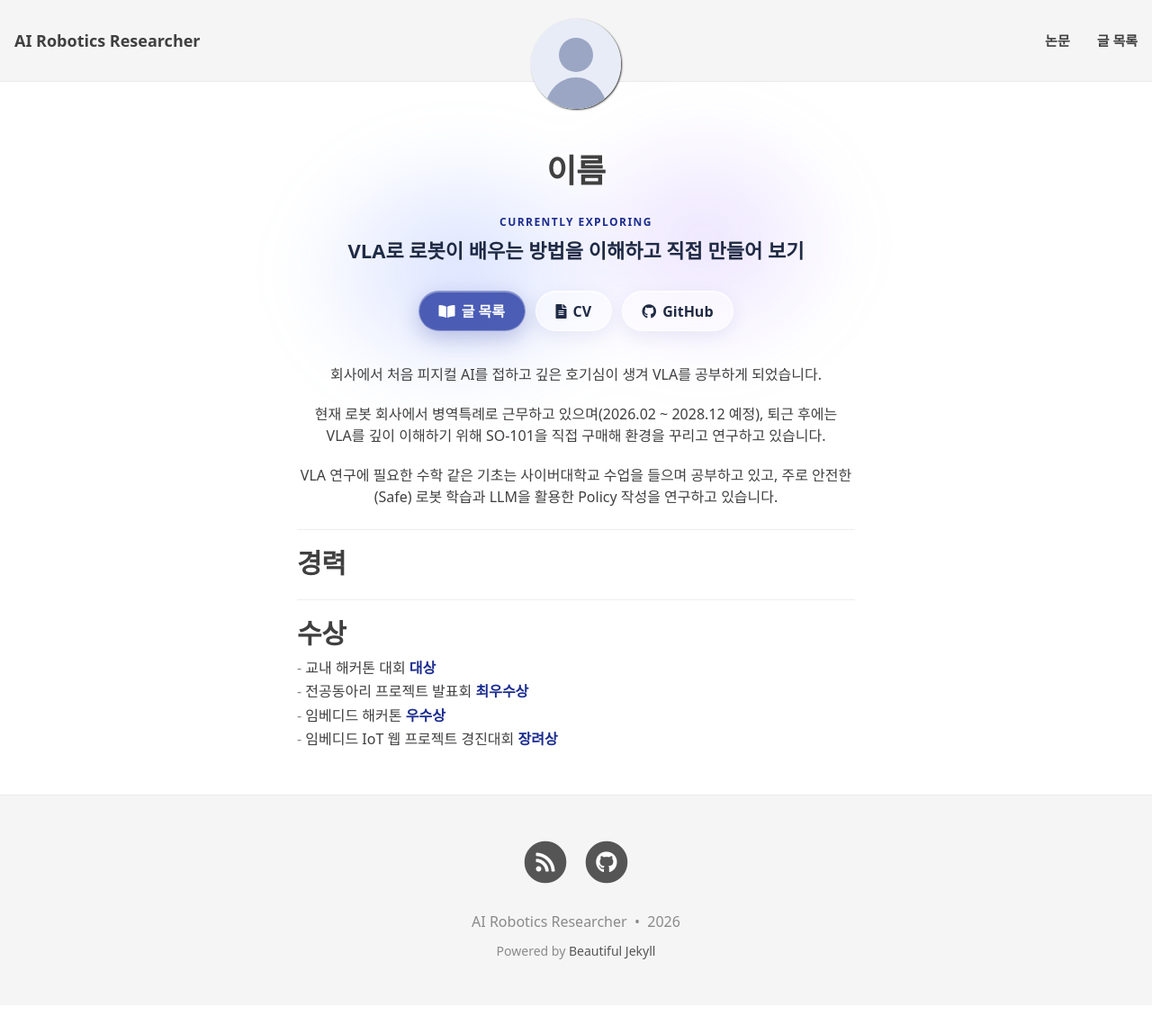
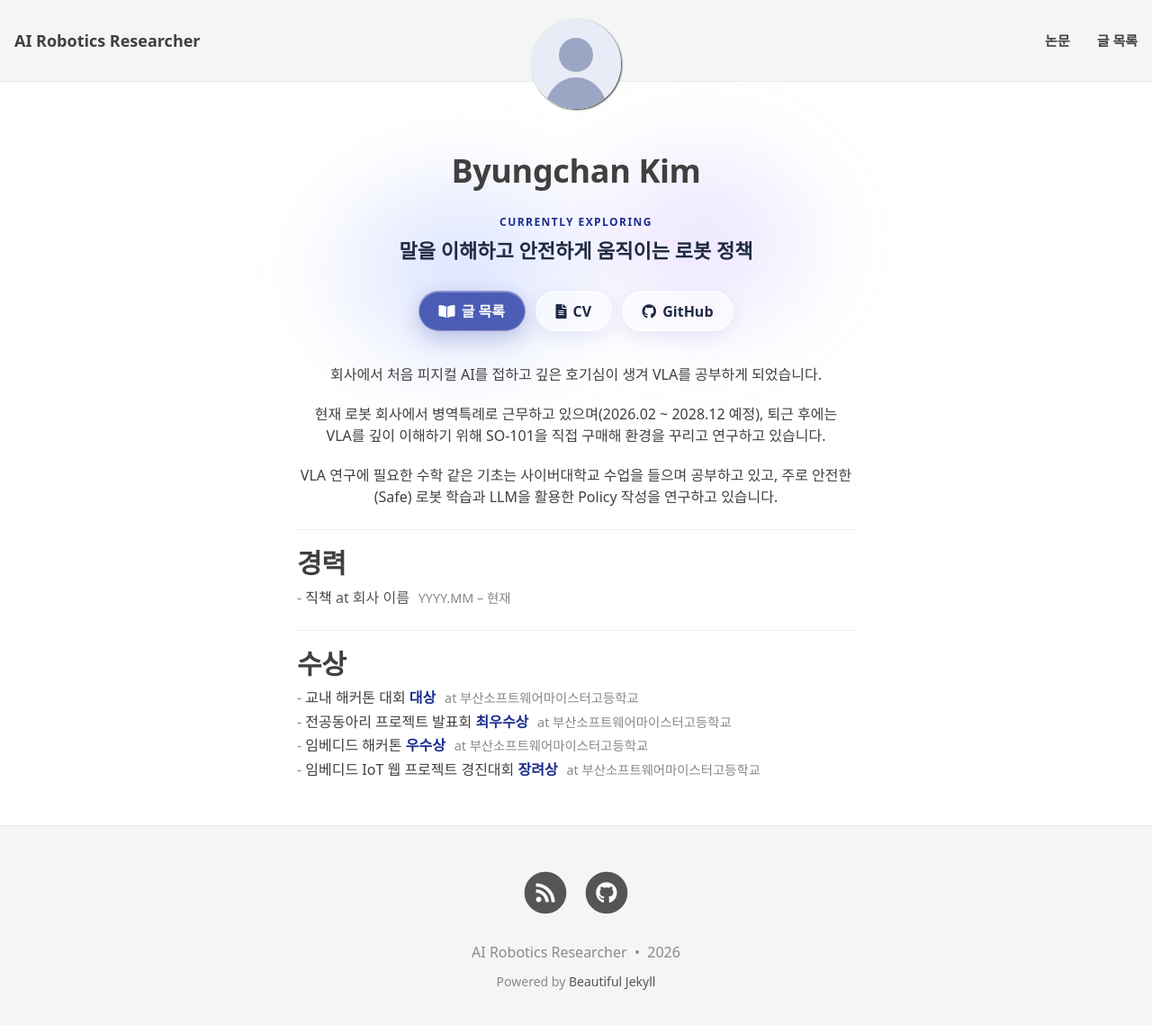
Before and after one commit to chanyee725/chanyee725, a Jekyll site: the page built from index.html, in a window 1280 px wide and 1151 px high. Shown: the top 1139 px of the window at 90% size. Built offline with Jekyll 4.4.1, drawn with Linux system fonts in a browser that asks for light colours; nearby versions of some CDN libraries; some web fonts are replaced; the list of posts is cut into pages by our own code.

Commit message:
docs: add profile name, mission and award organizers

```diff
--- a/_data/profile.yml
+++ b/_data/profile.yml
@@ -1,19 +1,29 @@
 # 첫 화면 프로필. 아래 예시를 실제 내용으로 바꿔 쓴다.
-name: 이름
+name: Byungchan Kim
 label: Currently Exploring
-mission: VLA로 로봇이 배우는 방법을 이해하고 직접 만들어 보기
+mission: 말을 이해하고 안전하게 움직이는 로봇 정책
+
+# career: role(직책), org(회사), period(기간). 위에서부터 보인다 (최신을 위에)
+career:
+  - role: 직책
+    org: 회사 이름
+    period: YYYY.MM – 현재
 
 # awards: title(대회), prize(상), org(주최), date(연월, 없으면 생략)
 # certifications: title(자격증), org(발급 기관), date(취득 연월)
 awards:
   - title: 교내 해커톤 대회
     prize: 대상
+    org: 부산소프트웨어마이스터고등학교
   - title: 전공동아리 프로젝트 발표회
     prize: 최우수상
+    org: 부산소프트웨어마이스터고등학교
   - title: 임베디드 해커톤
     prize: 우수상
+    org: 부산소프트웨어마이스터고등학교
   - title: 임베디드 IoT 웹 프로젝트 경진대회
     prize: 장려상
+    org: 부산소프트웨어마이스터고등학교
 
 certifications:
   - title: 자격증 이름
```
